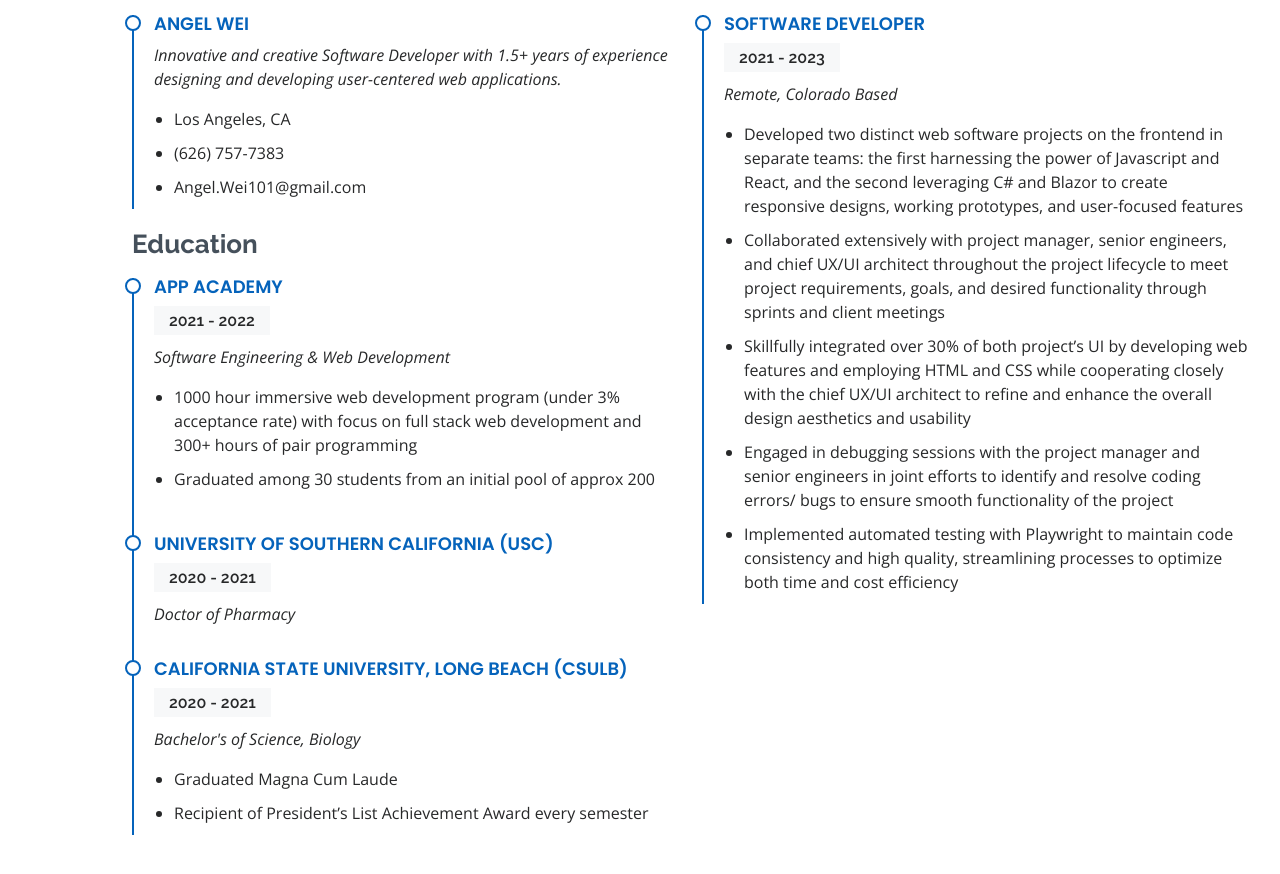
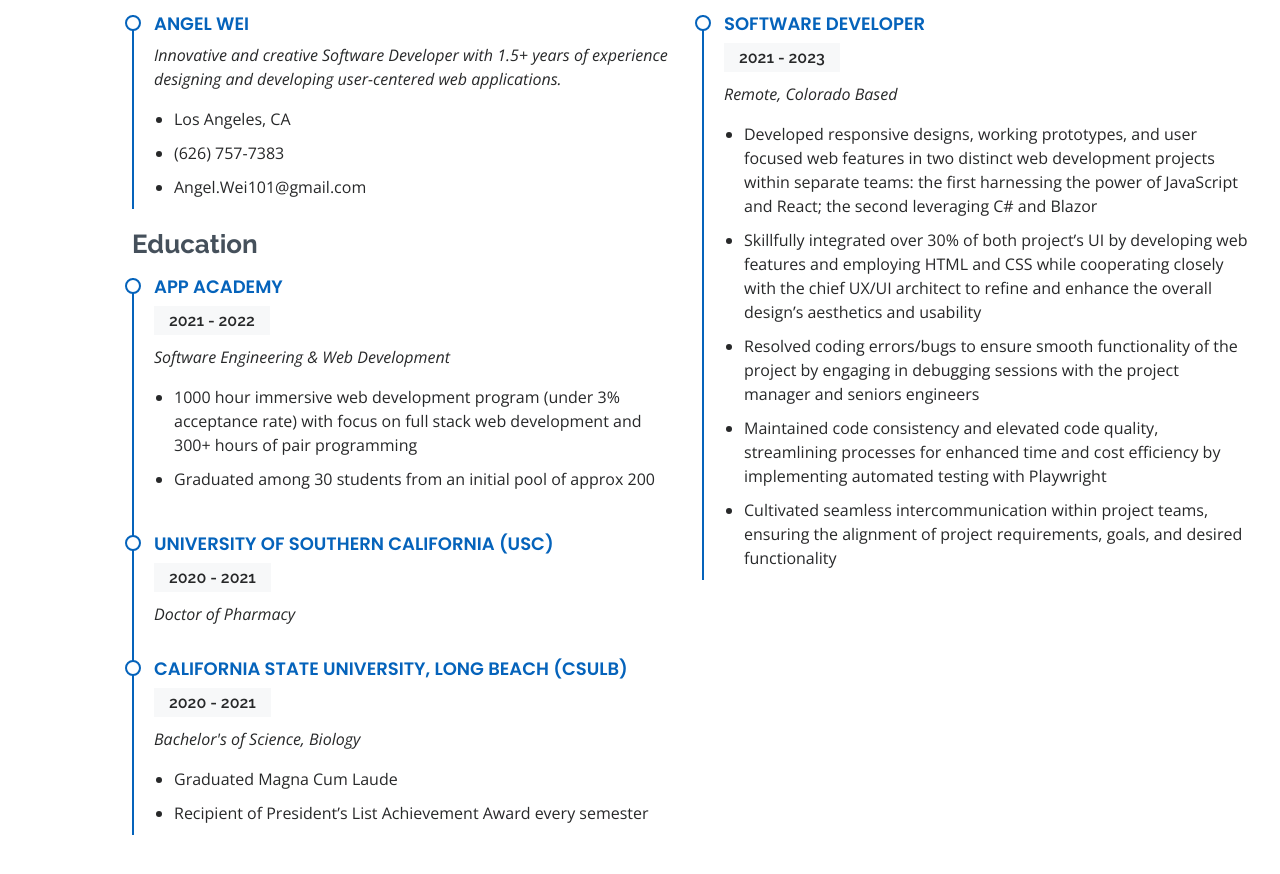
Before and after one commit to AngelShuWei/AngelShuWei.github.io, a plain HTML site: page index.html in a window 1280 px wide. Shown: the part 2068-2942 px from the top of the page. Drawn offline with nearby package versions, Linux system fonts and the light colour scheme.

Commit message:
changed resume portion of portfolio

```diff
--- a/index.html
+++ b/index.html
@@ -389,11 +389,11 @@
               <h5>2021 - 2023</h5>
               <p><em>Remote, Colorado Based</em></p>
               <ul>
-                <li>Developed two distinct web software projects on the frontend in separate teams: the first harnessing the power of Javascript and React, and the second leveraging C# and Blazor to create responsive designs, working prototypes, and user-focused features</li>
-                <li>Collaborated extensively with project manager, senior engineers, and chief UX/UI architect throughout the project lifecycle to meet project requirements, goals, and desired functionality through sprints and client meetings</li>
-                <li>Skillfully integrated over 30% of both project’s UI by developing web features and employing HTML and CSS while cooperating closely with the chief UX/UI architect to refine and enhance the overall design aesthetics and usability</li>
-                <li>Engaged in debugging sessions with the project manager and senior engineers in joint efforts to identify and resolve coding errors/ bugs to ensure smooth functionality of the project</li>
-                <li>Implemented automated testing with Playwright to maintain code consistency and high quality, streamlining processes to optimize both time and cost efficiency</li>
+                <li>Developed responsive designs, working prototypes, and user focused web features in two distinct web development projects within separate teams: the first harnessing the power of JavaScript and React; the second leveraging C# and Blazor</li>
+                <li>Skillfully integrated over 30% of both project’s UI by developing web features and employing HTML and CSS while cooperating closely with the chief UX/UI architect to refine and enhance the overall design’s aesthetics and usability</li>
+                <li>Resolved coding errors/bugs to ensure smooth functionality of the project by engaging in debugging sessions with the project manager and seniors engineers</li>
+                <li>Maintained code consistency and elevated code quality, streamlining processes for enhanced time and cost efficiency by implementing automated testing with Playwright</li>
+                <li>Cultivated seamless intercommunication within project teams, ensuring the alignment of project requirements, goals, and desired functionality</li>
               </ul>
             </div>
             <!-- <div class="resume-item">
```
Also changed, not shown: 1 other file.
